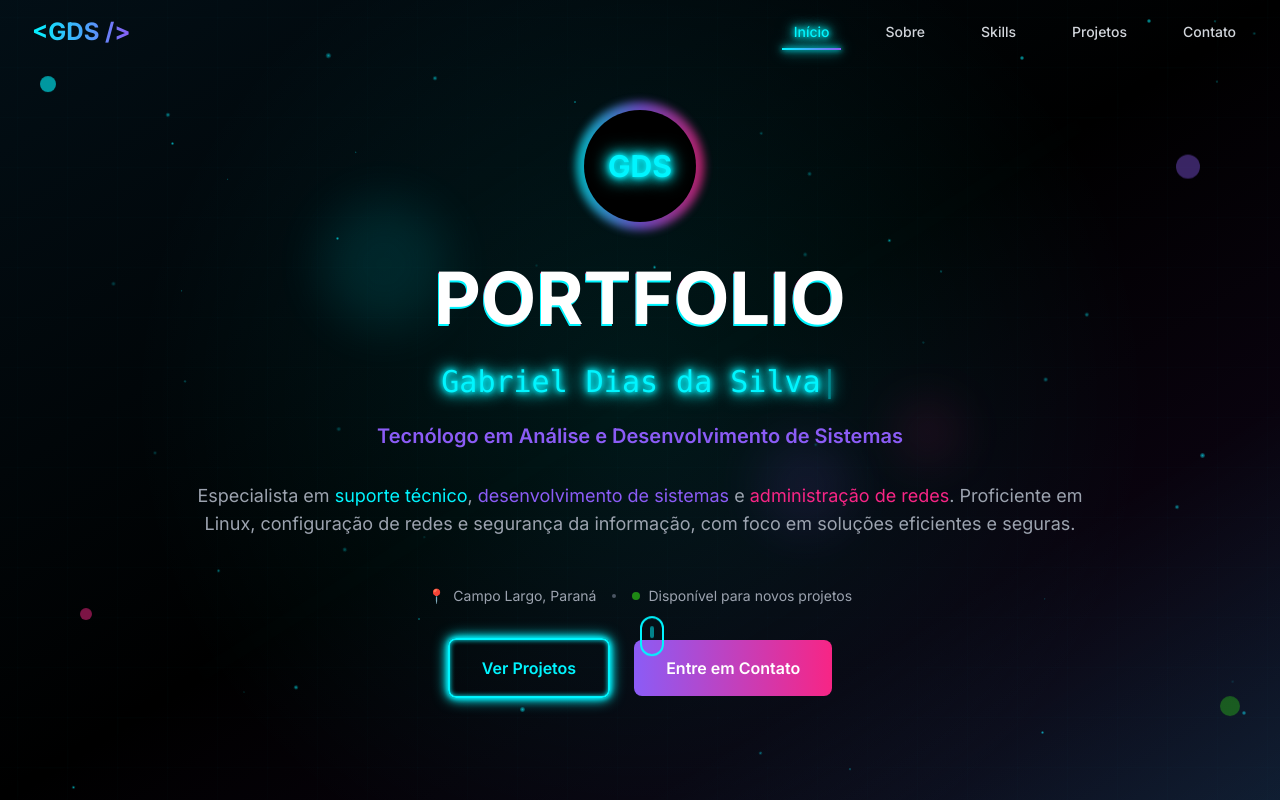
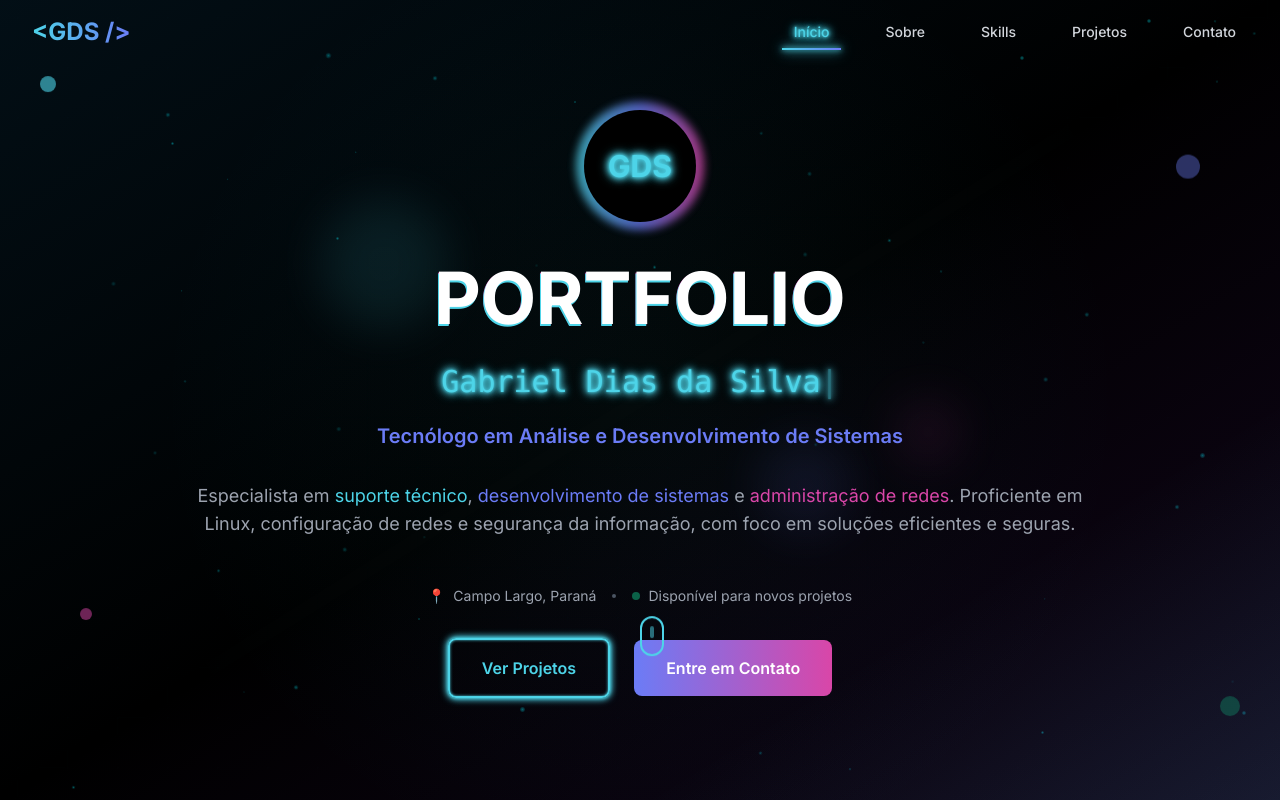
Before and after one commit to gabriellsd/portfolio-gabriel, a Next.js app: page / in a window 1280 px wide. Shown: the top 800 px of the page. Built offline with nearby package versions, Linux system fonts and the light colour scheme.

Commit message:
🎨 Suavizando cores: tons menos saturados e efeitos mais sutis

```diff
--- a/app/globals.css
+++ b/app/globals.css
@@ -5,10 +5,10 @@
 @import url('https://fonts.googleapis.com/css2?family=Orbitron:wght@400;700;900&display=swap');
 
 :root {
-  --neon-blue: #00f5ff;
-  --neon-purple: #8b5cf6;
-  --neon-pink: #f72585;
-  --neon-green: #39ff14;
+  --neon-blue: #4dd4e8;
+  --neon-purple: #6b7cf6;
+  --neon-pink: #d946a8;
+  --neon-green: #10b981;
 }
 
 * {
@@ -49,18 +49,18 @@ body {
 /* Neon Glow Effects */
 .neon-glow {
   text-shadow:
-    0 0 5px currentColor,
-    0 0 10px currentColor,
-    0 0 15px currentColor,
-    0 0 20px currentColor;
+    0 0 3px currentColor,
+    0 0 6px currentColor,
+    0 0 9px currentColor,
+    0 0 12px currentColor;
 }
 
 .neon-border {
   box-shadow:
-    0 0 5px var(--neon-blue),
-    0 0 10px var(--neon-blue),
-    0 0 15px var(--neon-blue),
-    inset 0 0 5px var(--neon-blue);
+    0 0 3px var(--neon-blue),
+    0 0 6px var(--neon-blue),
+    0 0 9px var(--neon-blue),
+    inset 0 0 3px var(--neon-blue);
 }
 
 /* Matrix Effect */
@@ -71,7 +71,7 @@ body {
   left: 0;
   width: 100%;
   height: 100%;
-  background: radial-gradient(circle at 50% 50%, rgba(0, 245, 255, 0.1) 0%, transparent 70%);
+  background: radial-gradient(circle at 50% 50%, rgba(77, 212, 232, 0.05) 0%, transparent 70%);
   pointer-events: none;
   z-index: -1;
 }
@@ -138,26 +138,26 @@ body {
   position: absolute;
   background: var(--neon-blue);
   border-radius: 50%;
-  opacity: 0.7;
+  opacity: 0.4;
   animation: float-particle 8s infinite ease-in-out;
 }
 
 @keyframes float-particle {
   0%, 100% {
     transform: translateY(0px) rotate(0deg);
-    opacity: 0.7;
+    opacity: 0.4;
   }
   50% {
     transform: translateY(-100px) rotate(180deg);
-    opacity: 0.3;
+    opacity: 0.2;
   }
 }
 
 /* Cyber Grid */
 .cyber-grid {
   background-image:
-    linear-gradient(rgba(0, 245, 255, 0.1) 1px, transparent 1px),
-    linear-gradient(90deg, rgba(0, 245, 255, 0.1) 1px, transparent 1px);
+    linear-gradient(rgba(77, 212, 232, 0.05) 1px, transparent 1px),
+    linear-gradient(90deg, rgba(77, 212, 232, 0.05) 1px, transparent 1px);
   background-size: 50px 50px;
   animation: grid-move 20s linear infinite;
 }
--- a/tailwind.config.js
+++ b/tailwind.config.js
@@ -21,10 +21,10 @@ module.exports = {
           900: '#0c4a6e',
         },
         neon: {
-          blue: '#00f5ff',
-          purple: '#8b5cf6',
-          pink: '#f72585',
-          green: '#39ff14',
+          blue: '#4dd4e8',
+          purple: '#6b7cf6',
+          pink: '#d946a8',
+          green: '#10b981',
         }
       },
       backgroundImage: {
@@ -46,8 +46,8 @@ module.exports = {
           '50%': { transform: 'translateY(-20px)' },
         },
         'pulse-glow': {
-          '0%': { boxShadow: '0 0 5px #00f5ff, 0 0 10px #00f5ff, 0 0 15px #00f5ff' },
-          '100%': { boxShadow: '0 0 10px #00f5ff, 0 0 20px #00f5ff, 0 0 30px #00f5ff' },
+          '0%': { boxShadow: '0 0 5px #4dd4e8, 0 0 10px #4dd4e8, 0 0 15px #4dd4e8' },
+          '100%': { boxShadow: '0 0 10px #4dd4e8, 0 0 20px #4dd4e8, 0 0 30px #4dd4e8' },
         },
         'slide-up': {
           '0%': { opacity: '0', transform: 'translateY(50px)' },
```
